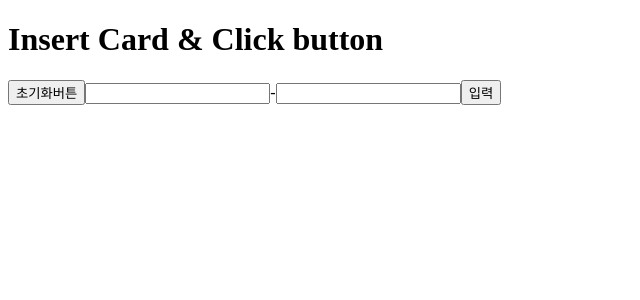
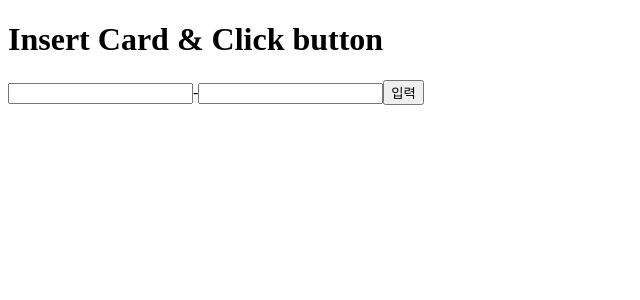
Before and after one commit to findmytrueself/simple-ATM, a React (Create React App) app: page / in a window 1280 px wide. Shown: the top 300 px of the page, without its empty margins (0-640 px from the left). Built offline with nearby package versions, Linux system fonts and the light colour scheme.

Commit message:
delete reset button

```diff
--- a/src/components/Input.jsx
+++ b/src/components/Input.jsx
@@ -2,11 +2,9 @@ import React, { useState } from 'react';
 import { dummyData } from '../static/dummyData';
 import useAccessCard from '../hooks/useAccessCard';
 import { useNavigate } from 'react-router-dom';
-import useLogout from '../hooks/useLogout';
 const InputCard = () => {
   const navigate = useNavigate();
   const accessCard = useAccessCard();
-  const logout = useLogout();
   const [cardFront, setCardFront] = useState('');
   const [cardBack, setCardBack] = useState('');
   const [password, setPassword] = useState('');
@@ -44,7 +42,6 @@ const InputCard = () => {
       {!isPIN ? (
         <div>
           <h1>Insert Card & Click button</h1>
-          <button onClick={() => logout()}>초기화버튼</button>
           <span>
             <input type="text" onChange={(e) => cardFrontInput(e)} />
             <span>-</span>
```
